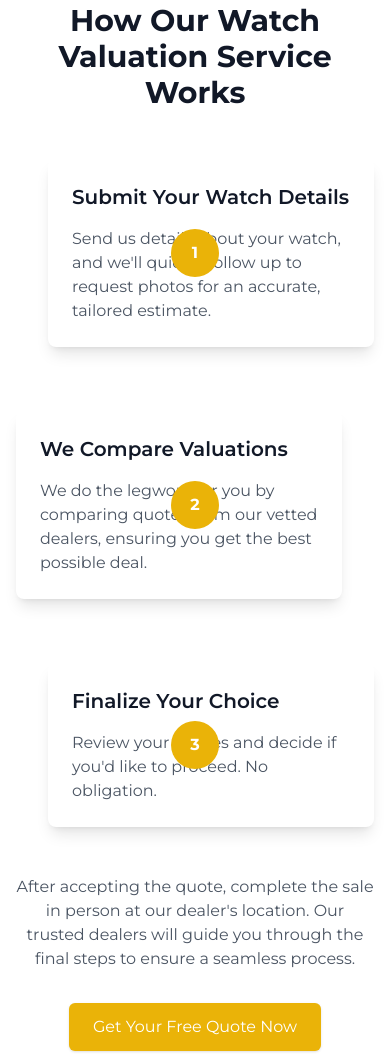
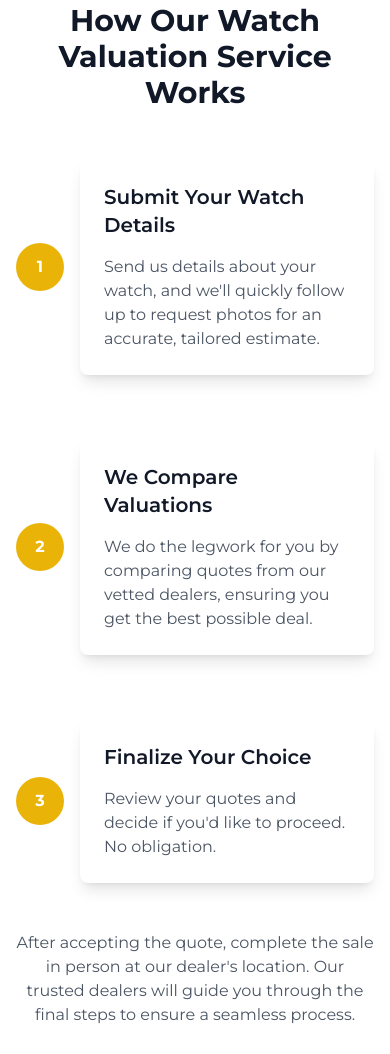
Before and after one commit to TerenceTan/watchvalue-sg, a plain HTML site: page index.html in a window 390 px wide. Shown: the part 1014-2068 px from the top of the page. Drawn offline with nearby package versions, Linux system fonts and the light colour scheme.

Commit message:
Improved responsiveness

```diff
--- a/index.html
+++ b/index.html
@@ -144,28 +144,28 @@
                     <!-- Step 1 -->
                     <div class="relative flex md:justify-between items-center">
                         <div class="hidden md:block w-5/12"></div> <!-- Spacer for alignment -->
-                        <div class="absolute left-1/2 transform -translate-x-1/2 w-12 h-12 bg-yellow-500 rounded-full flex items-center justify-center text-white font-bold z-10">1</div>
-                        <div class="bg-white p-6 rounded-lg shadow-lg md:w-5/12 ml-8 md:ml-0 hover:shadow-xl transition-shadow duration-300">
+                        <div class="absolute md:left-1/2 left-0 transform md:-translate-x-1/2 w-12 h-12 bg-yellow-500 rounded-full flex items-center justify-center text-white font-bold z-10">1</div>
+                        <div class="bg-white p-6 rounded-lg shadow-lg md:w-5/12 ml-16 md:ml-0 hover:shadow-xl transition-shadow duration-300">
                             <h3 class="text-xl font-semibold mb-4">Submit Your Watch Details</h3>
                             <p class="text-gray-600">Send us details about your watch, and we'll quickly follow up to request photos for an accurate, tailored estimate.</p>
                         </div>
                     </div>
 
                     <!-- Step 2 -->
-                    <div class="relative flex md:justify-between items-center">
-                        <div class="bg-white p-6 rounded-lg shadow-lg md:w-5/12 mr-8 md:mr-0 hover:shadow-xl transition-shadow duration-300">
+                    <div class="relative flex md:justify-between items-center md:flex-row flex-row-reverse">
+                        <div class="bg-white p-6 rounded-lg shadow-lg md:w-5/12 ml-16 md:ml-0 hover:shadow-xl transition-shadow duration-300">
                             <h3 class="text-xl font-semibold mb-4">We Compare Valuations</h3>
                             <p class="text-gray-600">We do the legwork for you by comparing quotes from our vetted dealers, ensuring you get the best possible deal.</p>
                         </div>
-                        <div class="absolute left-1/2 transform -translate-x-1/2 w-12 h-12 bg-yellow-500 rounded-full flex items-center justify-center text-white font-bold z-10">2</div>
+                        <div class="absolute md:left-1/2 left-0 transform md:-translate-x-1/2 w-12 h-12 bg-yellow-500 rounded-full flex items-center justify-center text-white font-bold z-10">2</div>
                         <div class="hidden md:block w-5/12"></div> <!-- Spacer for alignment -->
                     </div>
 
                     <!-- Step 3 -->
                     <div class="relative flex md:justify-between items-center">
                         <div class="hidden md:block w-5/12"></div> <!-- Spacer for alignment -->
-                        <div class="absolute left-1/2 transform -translate-x-1/2 w-12 h-12 bg-yellow-500 rounded-full flex items-center justify-center text-white font-bold z-10">3</div>
-                        <div class="bg-white p-6 rounded-lg shadow-lg md:w-5/12 ml-8 md:ml-0 hover:shadow-xl transition-shadow duration-300">
+                        <div class="absolute md:left-1/2 left-0 transform md:-translate-x-1/2 w-12 h-12 bg-yellow-500 rounded-full flex items-center justify-center text-white font-bold z-10">3</div>
+                        <div class="bg-white p-6 rounded-lg shadow-lg md:w-5/12 ml-16 md:ml-0 hover:shadow-xl transition-shadow duration-300">
                             <h3 class="text-xl font-semibold mb-4">Finalize Your Choice</h3>
                             <p class="text-gray-600">Review your quotes and decide if you'd like to proceed. No obligation.</p>
                         </div>
```
